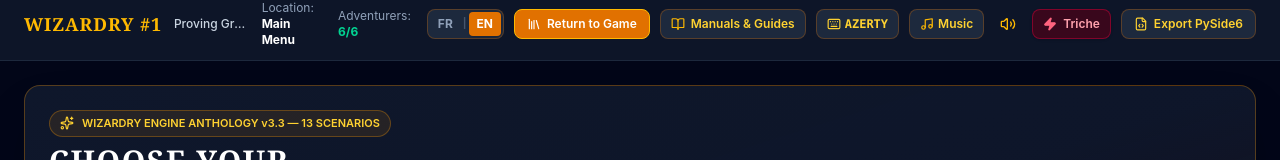
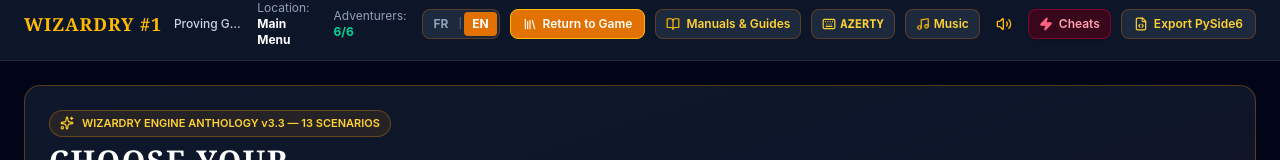
Before and after one commit to pmourey/Wizardry, a React (Vite) app: page / in a window 1280 px wide. Shown: the top 160 px of the page. Built offline with nearby package versions, Linux system fonts and the light colour scheme.

Commit message:
fix(i18n): localize header cheat button and tooltip

```diff
--- a/src/App.tsx
+++ b/src/App.tsx
@@ -2125,10 +2125,10 @@ export default function App() {
           <button
             onClick={() => setShowCheatModal(true)}
             className="flex items-center gap-1.5 px-2 md:px-2.5 py-1.5 bg-rose-950/70 hover:bg-rose-900 text-rose-300 border border-rose-600/40 rounded-lg text-xs font-semibold whitespace-nowrap shrink-0 transition shadow-sm"
-            title="Console de triche (F2) : XP pour l'Auberge, Or, Clés d'ascenseurs Wizardry 1, Soins rapides"
+            title={t.cheatNavTooltip}
           >
             <Zap className="w-3.5 h-3.5 fill-current text-rose-400" />
-            <span className="hidden sm:inline">Triche</span>
+            <span className="hidden sm:inline">{t.cheatNavBtn}</span>
           </button>
 
           {!isItchioBuild && (
@@ -2137,7 +2137,7 @@ export default function App() {
               className="hidden md:flex items-center gap-1.5 px-3 py-1.5 bg-slate-800 hover:bg-slate-700 text-amber-300 border border-amber-600/30 rounded-lg text-xs font-semibold whitespace-nowrap shrink-0 transition"
             >
               <FileCode className="w-3.5 h-3.5" />
-              <span>Export PySide6</span>
+              <span>{t.exportPySide6}</span>
             </button>
           )}
         </div>
--- a/src/i18n/locales/en/common.ts
+++ b/src/i18n/locales/en/common.ts
@@ -19,6 +19,8 @@ export const commonEn: CommonTranslations = {
   exportPySide6: 'Export PySide6',
   manualsBtn: 'Manuals & Guides',
   manualsTooltip: 'Download official manuals & Zimlab clue books',
+  cheatNavBtn: 'Cheats',
+  cheatNavTooltip: 'Cheat & Developer Console (F2): Inn EXP, Gold, Wizardry 1 Elevator Keys, Quick Heal',
   scenarioMenuTooltip: 'Open scenario selection menu',
   langSwitchFrTooltip: "Afficher l'interface et les scénarios en Français",
   langSwitchEnTooltip: 'Display interface and scenarios in English',
--- a/src/i18n/locales/fr/common.ts
+++ b/src/i18n/locales/fr/common.ts
@@ -19,6 +19,8 @@ export const commonFr: CommonTranslations = {
   exportPySide6: 'Export PySide6',
   manualsBtn: 'Manuels & Guides',
   manualsTooltip: 'Télécharger les manuels officiels & guides Zimlab',
+  cheatNavBtn: 'Triche',
+  cheatNavTooltip: "Console de triche & outils de développement (F2) : XP pour l'Auberge, Or, Clés d'ascenseurs Wizardry 1, Soins rapides",
   scenarioMenuTooltip: 'Ouvrir le menu principal de sélection des scénarios',
   langSwitchFrTooltip: "Afficher l'interface et les scénarios en Français",
   langSwitchEnTooltip: 'Display interface and scenarios in English',
--- a/src/i18n/types.ts
+++ b/src/i18n/types.ts
@@ -18,6 +18,8 @@ export interface CommonTranslations {
   exportPySide6: string;
   manualsBtn: string;
   manualsTooltip: string;
+  cheatNavBtn: string;
+  cheatNavTooltip: string;
   scenarioMenuTooltip: string;
   langSwitchFrTooltip: string;
   langSwitchEnTooltip: string;
```
Also changed, not shown: 4 other files (tests, documents, lock files or other folders).
